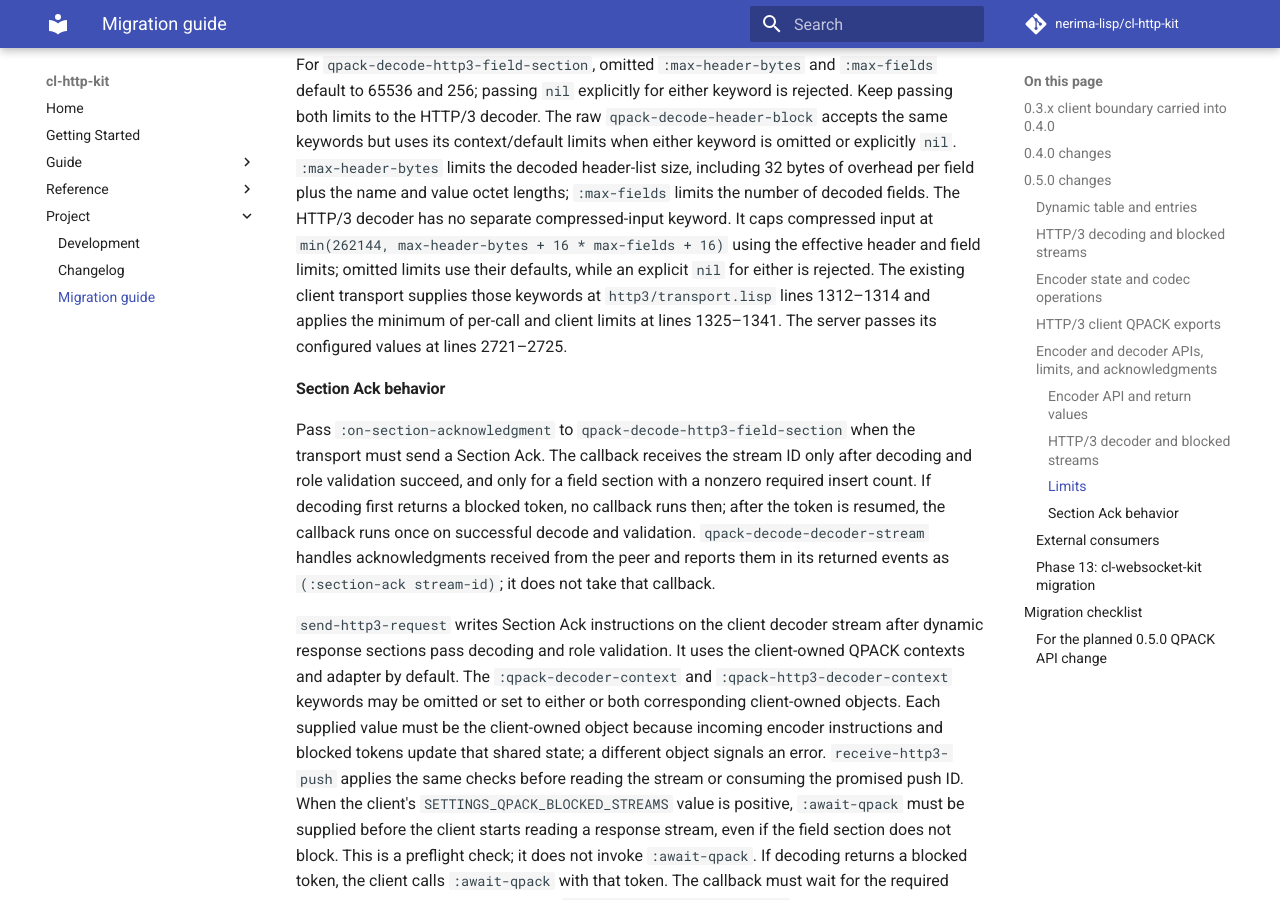
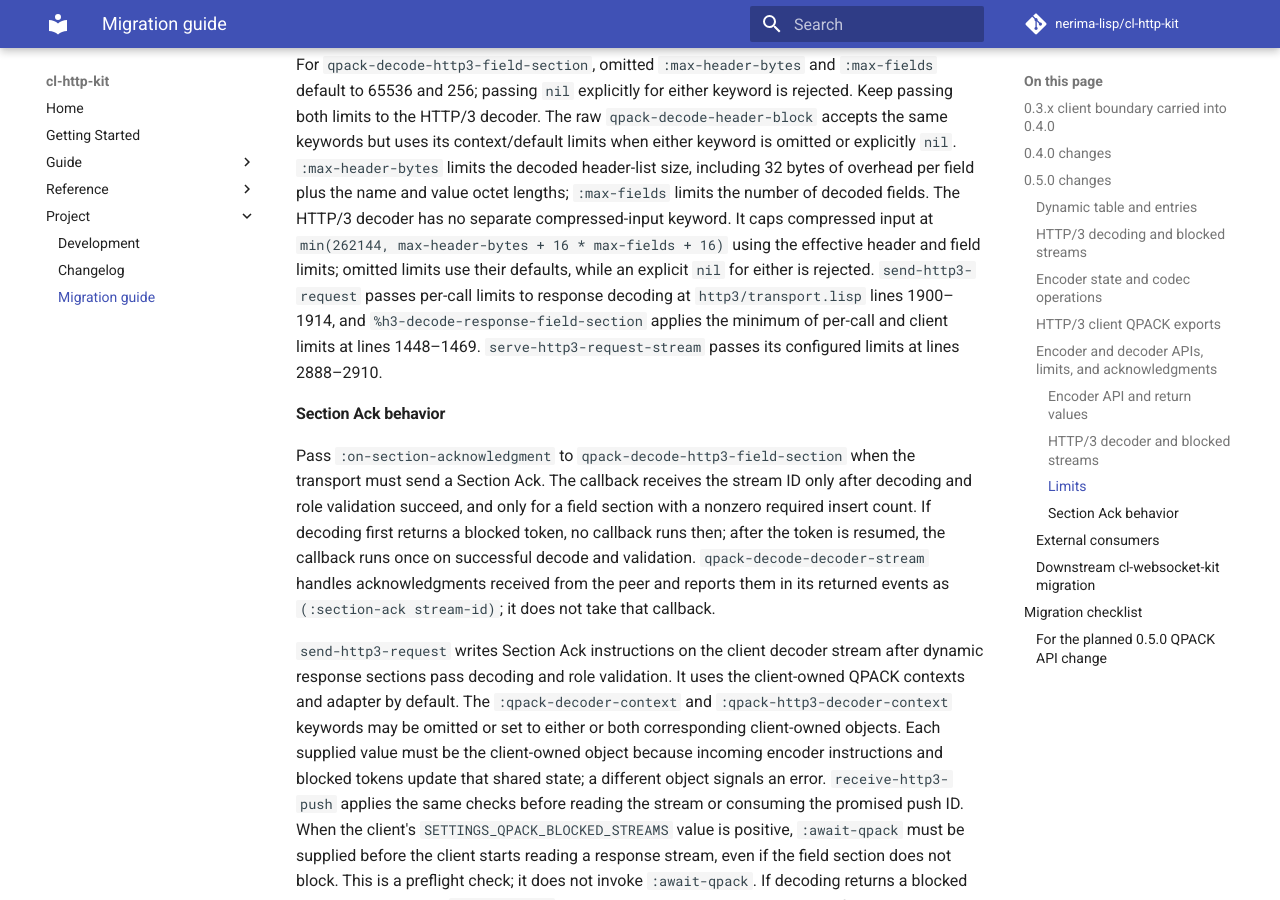
Before and after one commit to nerima-lisp/cl-http-kit, an MkDocs documentation site: the page built from docs/src/project/migration.md, in a window 1280 px wide and 900 px high, scrolled down 10053 px. Built offline with MkDocs 1.6.1 and Material for MkDocs 9.7.7, drawn with Linux system fonts in a browser that asks for light colours; comment, search, counter and statistics services are not loaded; some of the changed text lies outside the part shown.

Commit message:
docs(http3): correct QPACK limit references

```diff
--- a/docs/src/project/migration.md
+++ b/docs/src/project/migration.md
@@ -291,10 +291,11 @@ value octet lengths; `:max-fields` limits the number of decoded fields. The
 HTTP/3 decoder has no separate compressed-input keyword. It caps compressed
 input at `min(262144, max-header-bytes + 16 * max-fields + 16)` using the
 effective header and field limits; omitted limits use their defaults, while an
-explicit `nil` for either is rejected. The existing client
-transport supplies those keywords at `http3/transport.lisp` lines 1312–1314
-and applies the minimum of per-call and client limits at lines 1325–1341. The
-server passes its configured values at lines 2721–2725.
+explicit `nil` for either is rejected. `send-http3-request` passes per-call
+limits to response decoding at `http3/transport.lisp` lines 1900–1914, and
+`%h3-decode-response-field-section` applies the minimum of per-call and client
+limits at lines 1448–1469. `serve-http3-request-stream` passes its configured
+limits at lines 2888–2910.
 
 #### Section Ack behavior
 
@@ -376,10 +377,10 @@ In `nerima-lisp/cl-sse-kit` `main` revision
 `161951de39e73544b9e7a05fb6385d7d68364fae`, the same fixed-string scan found
 no references to any of the 57 exports.
 
-### Phase 13: cl-websocket-kit migration
+### Downstream cl-websocket-kit migration
 
-Phase 13 is the downstream cl-websocket-kit migration after it updates its
-cl-http-kit pin to 0.5.0. It is separate from this cl-http-kit migration:
+The downstream cl-websocket-kit migration follows its update to cl-http-kit
+0.5.0. It is separate from this cl-http-kit migration:
 
 1. Replace the 10 old QPACK exports at the call sites in the table above.
    Use `make-qpack-context` and context operations for encoder state, and the
```
